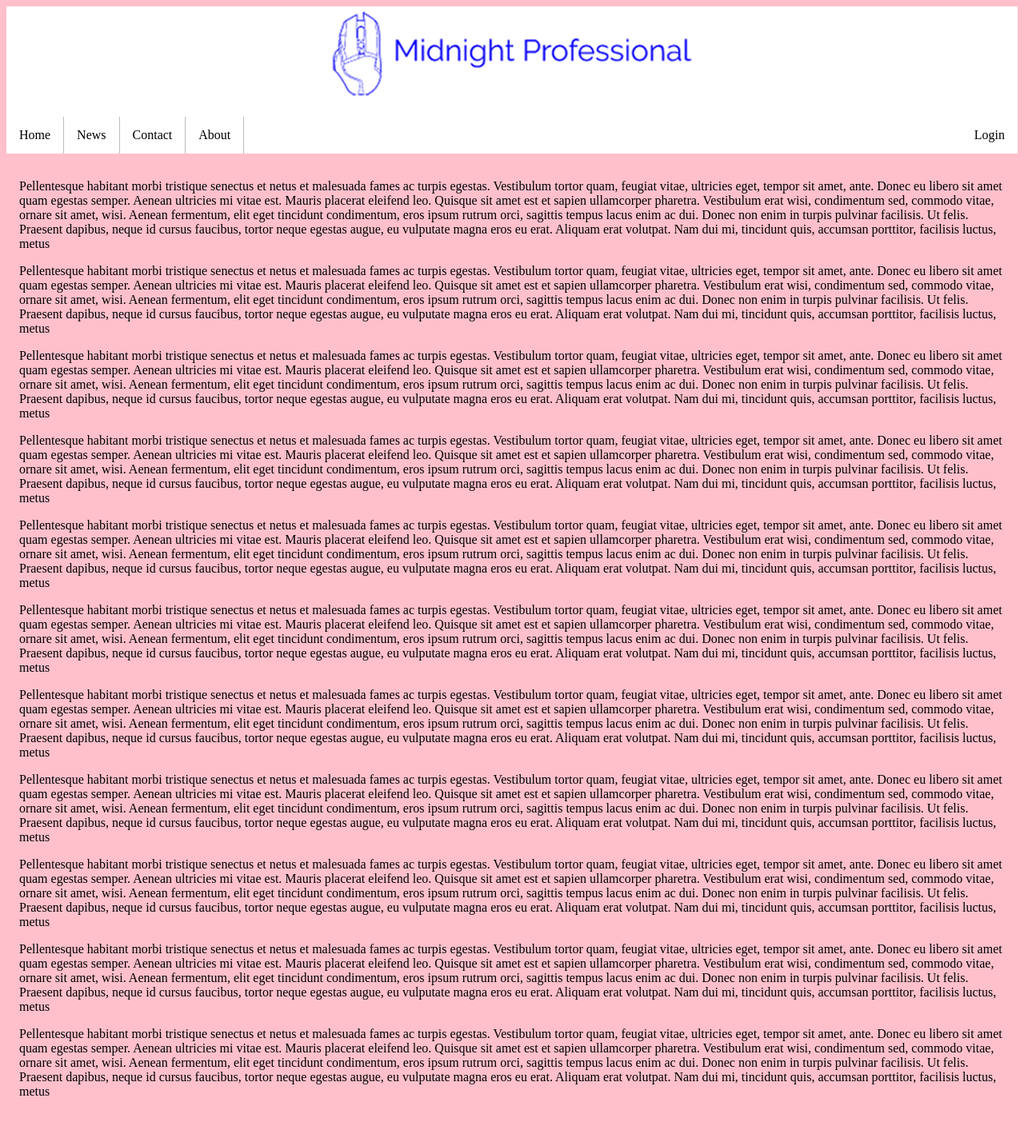
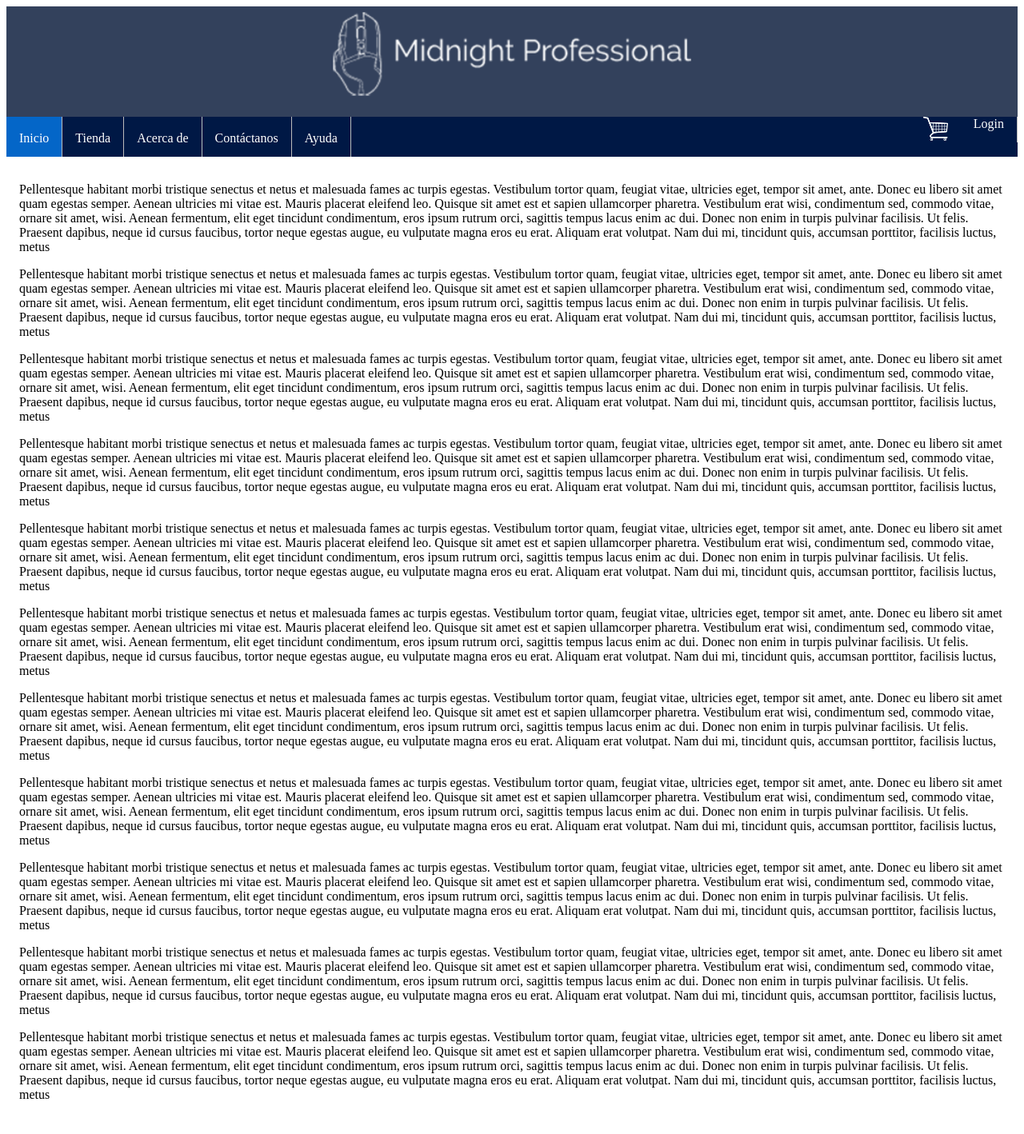
Before and after one commit to icryeverytime/proyecto.github.io, a PHP site: page / in a window 1280 px wide. Shown: the whole page at 80% size. Before the commit the page ends 1370 px from the top, so only its background shows below. Run offline with PHP 8.4, Linux system fonts and the light colour scheme.

Commit message:
Barra de Navegacion
Diseño terminado

```diff
--- a/estilos/estilos.css
+++ b/estilos/estilos.css
@@ -10,9 +10,25 @@ ul {
   margin: 0;
   padding: 0;
   overflow: hidden;
-  background-color:white;
+  background-color:#001845;
 }
-
+#muestra{
+  text-align: center;
+  color: white;
+  text-decoration: none;
+  width: 100%;
+  padding-bottom: 5px;
+  font-size: 25px;
+  display: block;
+  background-color: #001845;
+}
+#mostrar{
+  display: none;
+}
+#show{
+  margin:5px;
+  display:none;
+}
 li {
   float: left;
   border-right:1px solid #bbb;
@@ -24,18 +40,19 @@ li:last-child {
 
   li a {
     display: block;
-    color: black;
+    color: white;
     text-align: center;
     padding: 14px 16px;
+    padding-top: 0;
     text-decoration: none;
   }
 
 li a:hover:not(.active) {
-  background-color: gray;
+  background-color: #979DAC;
 }
 
 .active {
-  background-color: #4CAF50;
+  background-color: #0466C8;
 }
 .sticky {
   position: fixed;
@@ -46,7 +63,7 @@ li a:hover:not(.active) {
   padding: 16px;
 }
 header{
-  background-color:white;
+  background-color:#33415C;
 }
 
 /* Add some top padding to the page content to prevent sudden quick movement (as the navigation bar gets a new position at the top of the page (position:fixed and top:0) */
@@ -62,6 +79,12 @@ header{
       height:100px;
       width: 385px;
     }
+    #hide{
+      display: none;
+    }
+    #show{
+      display: block;
+    }
   }
 
   /* Small devices (portrait tablets and large phones, 600px and up) */
@@ -72,6 +95,15 @@ header{
     .img-centrar{
       height: 120px;
       width: 462px;
+    }
+    #hide{
+      display: block;
+    }
+    #show{
+      display: none;
+    }
+    #mostrar{
+      display: none;
     }
   }
 
@@ -84,6 +116,15 @@ header{
       height: 140px;
       width: 539px;
     }
+    #hide{
+      display: block;
+    }
+    #show{
+      display: none;
+    }
+    #mostrar{
+      display: none;
+    }
   }
 
   /* Large devices (laptops/desktops, 992px and up) */
@@ -94,6 +135,15 @@ header{
     .img-centrar{
       height: 160px;
       width: 616px;
+    }
+    #hide{
+      display: block;
+    }
+    #show{
+      display: none;
+    }
+    #mostrar{
+      display: none;
     }
   }
 
@@ -106,4 +156,13 @@ header{
       height: 180px;
       width: 752px;
     }
+    #hide{
+      display: block;
+    }
+    #show{
+      display: none;
+    }
+    #mostrar{
+      display: none;
+    }
   }
--- a/index.html
+++ b/index.html
@@ -6,10 +6,20 @@
         <title>Pagina Principal</title>
         <link rel="shortcut icon" href="img/favicon.ico"/>
         <link rel="stylesheet" href="estilos/estilos.css"/>
+      <script>
+        function tres(){
+          var tres=document.getElementById("mostrar");
+            tres.style.display="block";
+        }
+        function dos()
+        {
+          var dos=document.getElementById("mostrar");
+          dos.style.display="none";
+        }
+      </script>
     </head>
-    <body class="example">
+    <body>
         <div id="navbar">
-
             <header>
                 <a href="index.html">
                     <img src="img/Logo2.png" class="img-centrar" id="head">
@@ -18,14 +28,26 @@
                 </header>
                 <nav>
                     <ul>
-                        <li><a href="default.asp">Home</a></li>
-                        <li><a href="news.asp">News</a></li>
-                        <li><a href="contact.asp">Contact</a></li>
-                        <li><a href="about.asp">About</a></li>
-                        <li style="float:right"><a href="login.html">Login</a></li>
+                        <li><a class="active" id="hide" href="index.html"><br>Inicio</a></li>
+                        <li><a href="aas.asp" id="hide"><br>Tienda</a></li>
+                        <li><a href="contact.asp" id="hide"><br>Acerca de</a></li>
+                        <li><a href="about.asp" id="hide"><br>Contáctanos</a></li>
+                        <li><a href="about.asp" id="hide"><br>Ayuda</a></li>
+                        <li onclick="tres()">
+                          <img src="img/menu.png" width="40px" height="40px" id="show">
+                        </li>
+                        <li style="float:right;"><a href="login.html">Login</a></li>
+                        <li style="float:right;"><a href="login.html"><img src="img/cart.png" width="31px" height="30px"></a></li>
                       </ul>
                 </nav>
-
+                <div id="mostrar">
+                  <a href="index.html" class="active" id="muestra" style="background-color:  #0466C8;">Inicio</a>
+                  <a href="aas.asp" id="muestra">Tienda</a>
+                  <a href="contact.asp" id="muestra">Acerca de</a>
+                  <a href="about.asp" id="muestra">Contáctanos</a>
+                  <a href="about.asp" id="muestra">Ayuda</a>
+                  <a href=# id="muestra" onclick="dos()">Cerrar menu</a>
+                </div>
         </div>
         <div class="content">
 
```
Also changed, not shown: img/Logo2.png, img/cabeza.png (deleted), img/cart.png (added), img/menu.png (added).
